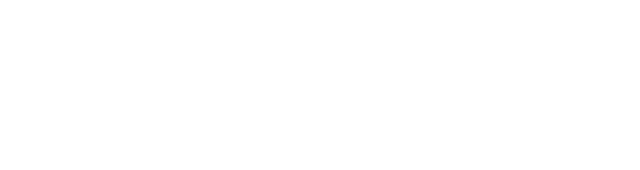
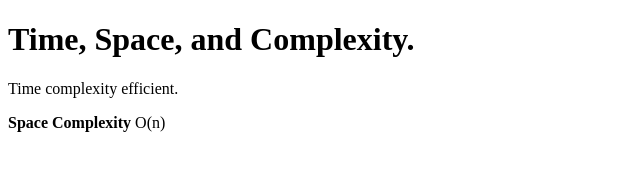
Before and after one commit to acciojob/time-and-space-complexity-prakashs-dev, a website: page main.html in a window 1280 px wide. Shown: the whole page, without its empty margins (0-640 px from the left). Drawn offline with Linux system fonts and the light colour scheme.

Commit message:
created a submission

```diff
--- a/main.html
+++ b/main.html
@@ -7,6 +7,11 @@
 </head>
 
 <body>
+
+	<h1>Time, Space, and Complexity.</h1>
+	<p>Time complexity efficient.</p>
+	<p><b>Space Complexity</b> O(n)</p>
+
 	<!-- the entire body must be written by student -->
     <script type="text/javascript" src="./script.js">
 </script>
```
